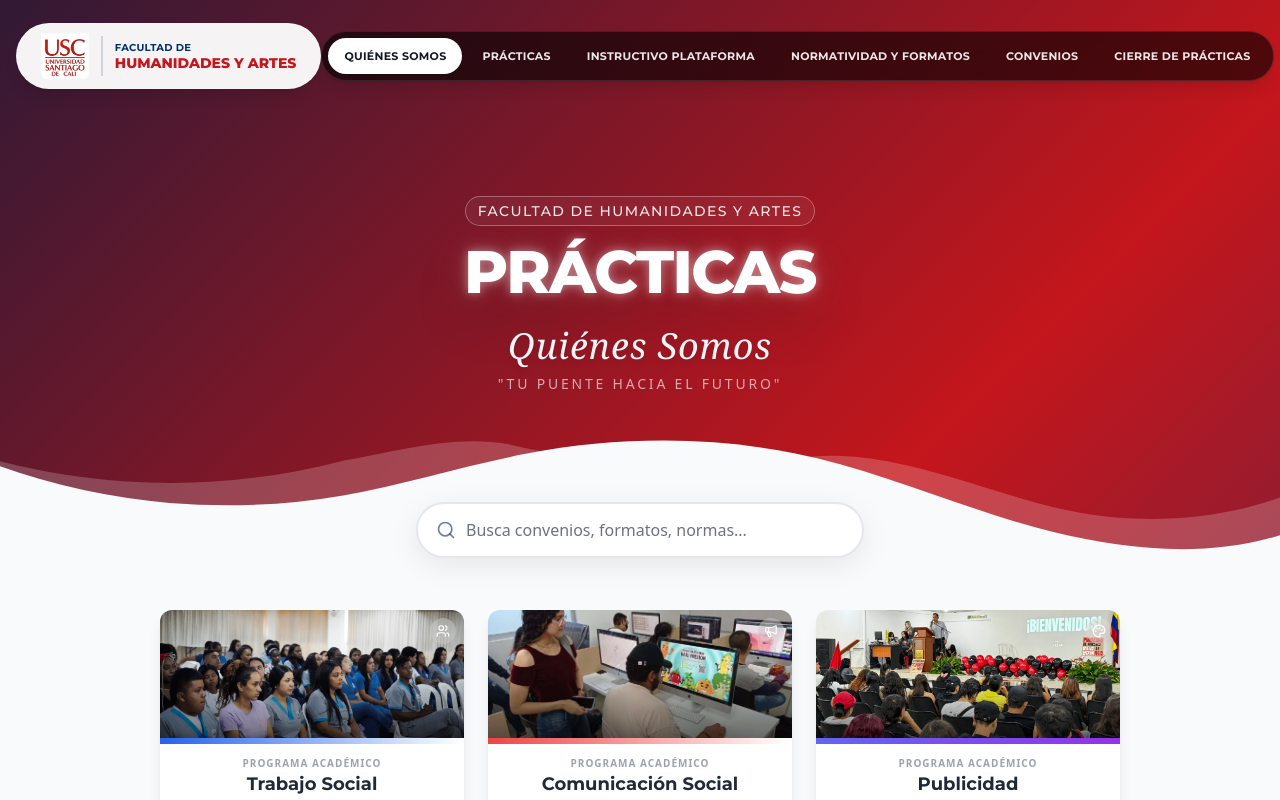
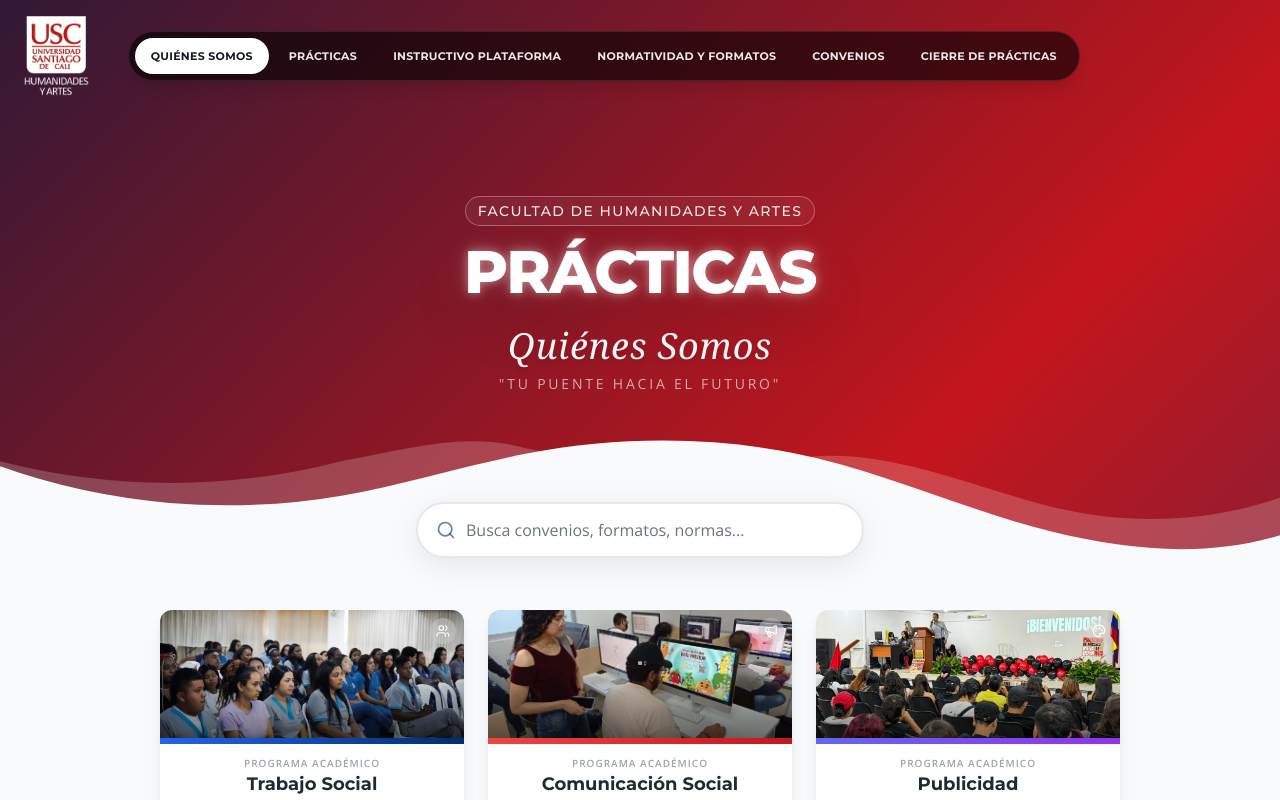
Before and after one commit to danielcuestaw/usch, a React (Vite) app: page / in a window 1280 px wide. Shown: the top 800 px of the page. Built offline with nearby package versions, Linux system fonts and the light colour scheme.

Commit message:
REQ 2 - Se realiza cambio de tailwind CDN a tailwind local

```diff
--- a/components/Navbar.tsx
+++ b/components/Navbar.tsx
@@ -1,7 +1,7 @@
 import React, { useState } from 'react';
 import { Menu, X } from 'lucide-react';
 import { motion, AnimatePresence } from 'framer-motion';
-import { NAV_ITEMS, USC_LOGO_URL } from '../constants';
+import { NAV_ITEMS, USC_LOGO_URL, USC_LOGO2_URL  } from '../constants';
 import { SectionId } from '../types';
 
 interface NavbarProps {
@@ -23,26 +23,19 @@ const Navbar: React.FC<NavbarProps> = ({ activeSection, onSectionChange }) => {
   return (
     <nav className="absolute top-0 left-0 w-full z-50 font-display pt-4 px-4">
       <div className="max-w-[1400px] mx-auto relative">
-        <div className="flex justify-between items-center h-20">
+        <div className="flex items-center gap-8 h-20">
 
           {/* --- LOGO SECTION (RESTAURADA: FONDO BLANCO / ORIGINAL) --- */}
           {/* Esta sección vuelve a ser blanca con los colores institucionales originales, NO se toca */}
           <div
-            className="flex-shrink-0 flex items-center gap-3 cursor-pointer bg-white/95 backdrop-blur-sm py-2 px-6 rounded-full shadow-lg border border-white/20 relative z-20 hover:scale-[1.02] transition-transform duration-300"
-            onClick={() => handleNavClick('home')}
+           onClick={() => handleNavClick('home')}
           >
             {/* Imagen del Logo (Colores originales) */}
             <img
-              className="h-10 md:h-12 w-auto object-contain mix-blend-multiply"
-              src={USC_LOGO_URL}
+              className="h-16 md:h-20 w-auto object-contain mix-blend-multiply"
+              src={USC_LOGO2_URL}
               alt="Logo Universidad Santiago de Cali"
             />
-
-            {/* Texto del Logo (Colores originales) */}
-            <div className="hidden sm:flex flex-col justify-center h-10 border-l-2 border-gray-300 pl-3">
-                <h1 className="text-[10px] font-bold text-usc-blue uppercase tracking-wide leading-tight">Facultad de</h1>
-                <h2 className="text-sm font-extrabold text-usc-red uppercase leading-none mt-0.5">Humanidades y Artes</h2>
-            </div>
           </div>
 
           {/* --- DESKTOP MENU (ESTILO OSCURO TRANSLÚCIDO) --- */}
--- a/index.html
+++ b/index.html
@@ -4,32 +4,13 @@
     <meta charset="UTF-8" />
     <meta name="viewport" content="width=device-width, initial-scale=1.0" />
     <title>USC - Prácticas Humanidades y Artes</title>
-    <script src="https://cdn.tailwindcss.com"></script>
+
     <link rel="preconnect" href="https://fonts.googleapis.com">
     <link rel="preconnect" href="https://fonts.gstatic.com" crossorigin>
     <link href="https://fonts.googleapis.com/css2?family=Montserrat:wght@400;500;600;700;800&family=Open+Sans:wght@400;600&display=swap" rel="stylesheet">
     <!-- Favicon: Logo de la Universidad Santiago de Cali (PNG transparente) -->
-    <link rel="icon" type="image/png" href="https://www.usc.edu.co/wp-content/uploads/2023/03/Logo_Universidad_Santiago_de_Cali_USC-1.png" />
-    <script>
-      tailwind.config = {
-        theme: {
-          extend: {
-            fontFamily: {
-              sans: ['Open Sans', 'sans-serif'],
-              display: ['Montserrat', 'sans-serif'],
-            },
-            colors: {
-              usc: {
-                blue: '#002f6c',  /* Official Dark Blue */
-                red: '#c4161c',   /* Official Red */
-                darkBlue: '#001a3d', /* Darker shade for footers/hovers */
-                lightRed: '#e31c23'
-              }
-            }
-          }
-        }
-      }
-    </script>
+    <link rel="icon" type="image/png" href="/images/Logo.png" />
+
     <style>
       html {
         scroll-behavior: smooth;
--- a/tailwind.config.js
+++ b/tailwind.config.js
@@ -2,10 +2,27 @@
 export default {
   content: [
     "./index.html",
-    "./**/*.{js,ts,jsx,tsx}",
+    "./*.{js,ts,jsx,tsx}",
+    "./components/**/*.{js,ts,jsx,tsx}",
+    "./pages/**/*.{js,ts,jsx,tsx}",
+    "./layouts/**/*.{js,ts,jsx,tsx}",
+    "./data/**/*.{js,ts,jsx,tsx}",
   ],
   theme: {
-    extend: {},
+    extend: {
+      fontFamily: {
+        sans: ['Open Sans', 'sans-serif'],
+        display: ['Montserrat', 'sans-serif'],
+      },
+      colors: {
+        usc: {
+          blue: '#002f6c',
+          red: '#c4161c',
+          darkBlue: '#001a3d',
+          lightRed: '#e31c23'
+        }
+      }
+    }
   },
   plugins: [],
 }
```
Also changed, not shown: 1 other file (tests, documents, lock files or other folders).
